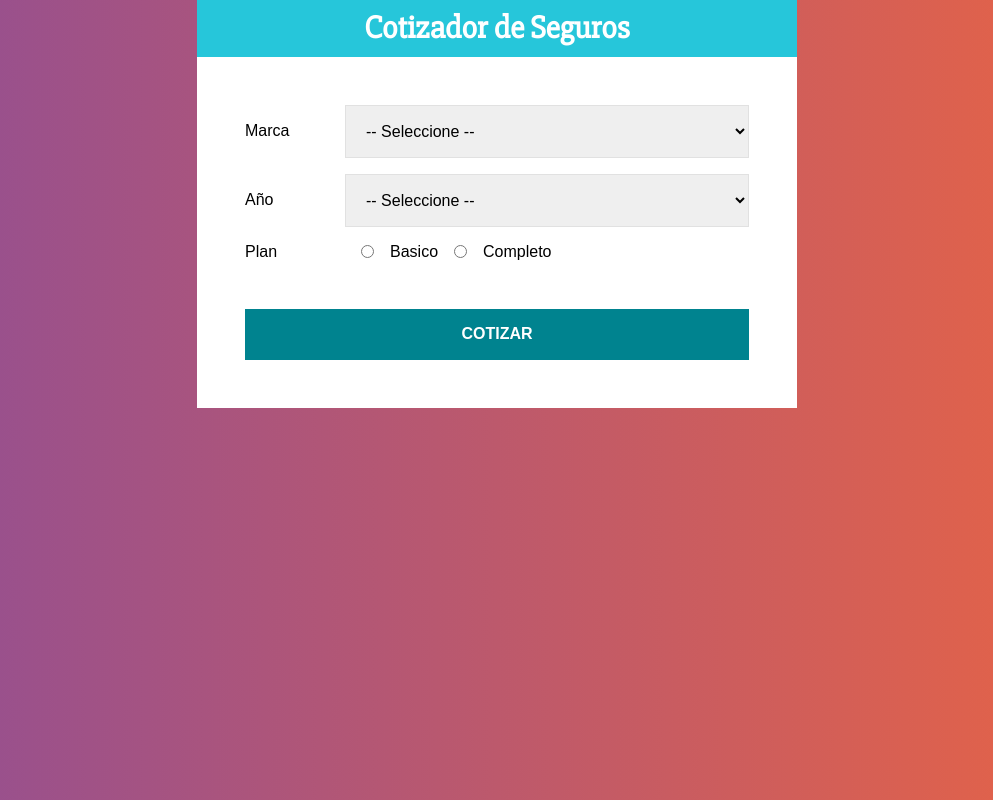
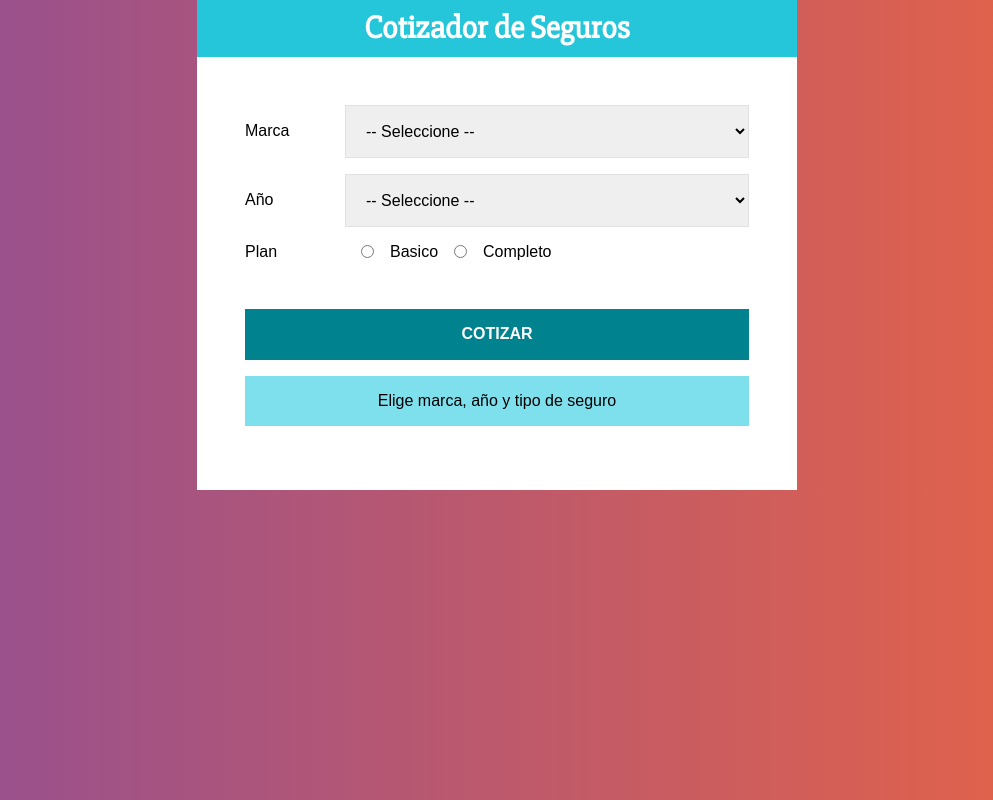
Before and after one commit to JeralPineda/react_cotizador_seguros, a React (Create React App) app: page / in a window 1280 px wide. Shown: the whole page, without its empty margins (143-1136 px from the left). Built offline with nearby package versions, Linux system fonts and the light colour scheme.

Commit message:
Componente para mostrar el total de la cotizacion

```diff
--- a/src/App.js
+++ b/src/App.js
@@ -5,6 +5,7 @@
 
 import Header from './components/Header';
 import Resumen from './components/Resumen';
+import Resultado from './components/Resultado';
 
 const Contenedor = styled.div`
    max-width: 600px;
@@ -27,7 +28,7 @@
    });
 
    // Extraer datos
-   const { datos } = resumen;
+   const { cotizacion, datos } = resumen;
 
    return (
       <Contenedor>
@@ -37,6 +38,8 @@
             <Formulario setResumen={setResumen} />
 
             <Resumen datos={datos} />
+
+            <Resultado cotizacion={cotizacion} />
          </ContenedorFormulario>
       </Contenedor>
    );
--- /dev/null
+++ b/src/components/Resultado.js
@@ -0,0 +1,37 @@
+import styled from '@emotion/styled';
+
+const Mensaje = styled.p`
+   background-color: rgb(127, 224, 237);
+   padding: 1rem;
+   margin-top: 1rem;
+   text-align: center;
+`;
+
+const ResultadoCotizacion = styled.div`
+   text-align: center;
+   padding: 0.5rem;
+   border: 1px solid #26c6da;
+   background-color: rgb(127, 224, 237);
+   margin-top: 1rem;
+   position: relative;
+`;
+
+const Total = styled.p`
+   color: #00838f;
+   padding: 1rem;
+   text-transform: uppercase;
+   font-weight: bold;
+   margin: 0;
+`;
+
+const Resultado = ({ cotizacion }) => {
+   return cotizacion === 0 ? (
+      <Mensaje>Elige marca, año y tipo de seguro</Mensaje>
+   ) : (
+      <ResultadoCotizacion>
+         <Total>El total es: $ {cotizacion}</Total>
+      </ResultadoCotizacion>
+   );
+};
+
+export default Resultado;
```
